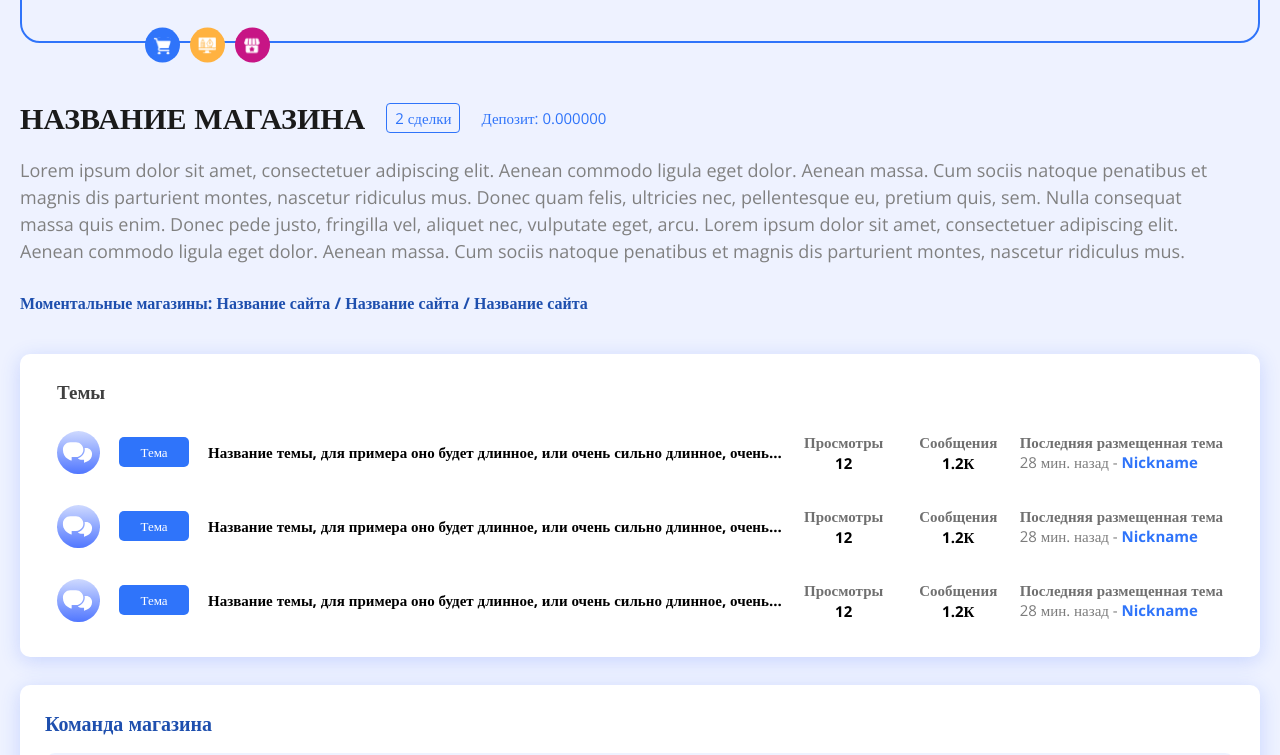
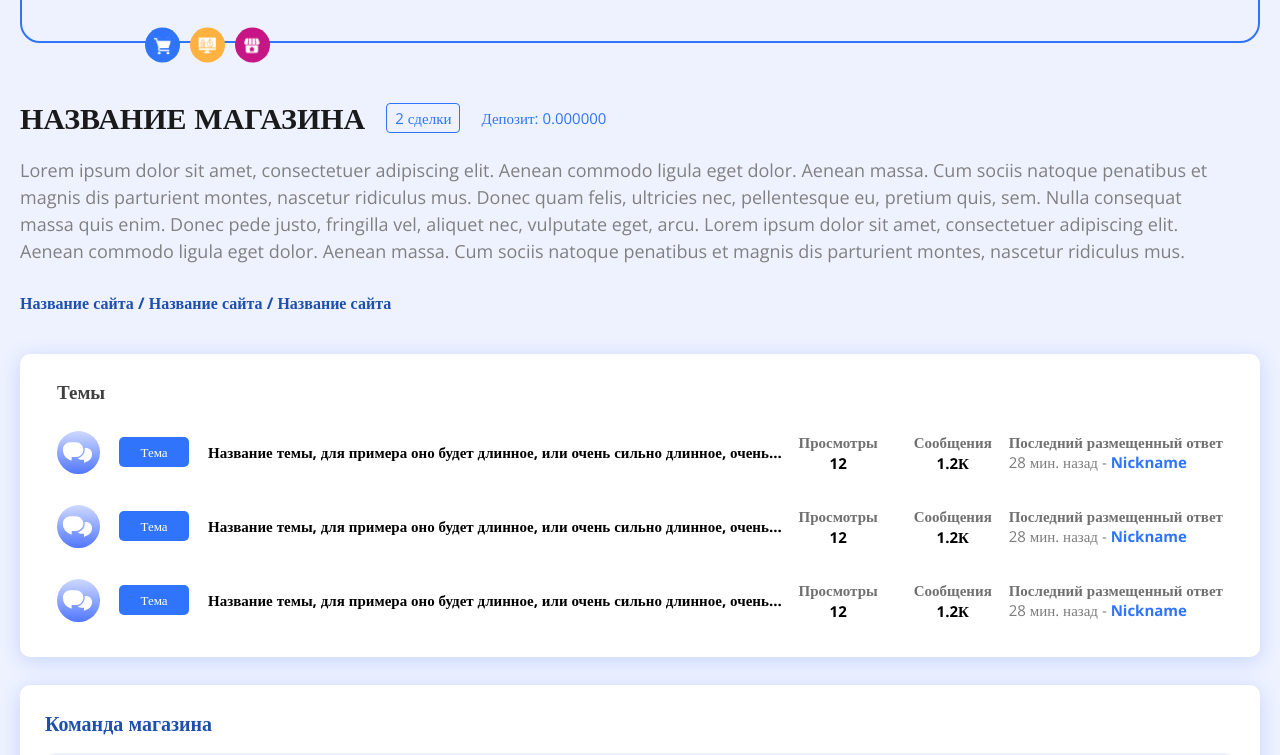
Before and after one commit to diorm47/krone, a React (Create React App) app: page /the-shops in a window 1280 px wide. Shown: the part 489-1244 px from the top of the page. Built offline with nearby package versions, Linux system fonts and the light colour scheme.

Commit message:
asdvasdf

```diff
--- a/src/components/nav-bar/nav-bar.css
+++ b/src/components/nav-bar/nav-bar.css
@@ -510,7 +510,7 @@ nav {
 
 @media only screen and (max-width: 500px) {
   .nav_logo svg {
-    width: 100px;
+    width: 140px;
   }
   .nav_auth_btns_desc {
     display: none;
--- a/src/index.css
+++ b/src/index.css
@@ -32,7 +32,7 @@ button {
 .mails_page_content_chat_input_upload_btn,
 .mails_page_content_chat_input_upload_btn,
 .user_page_profile_content_prefix p,
-.user_activity_item_right_top p {
+.user_activity_item_right_top p, .shop_theme_btn {
   transition: all 0.4s ease;
 }
 .blue_btn:hover,
@@ -40,9 +40,10 @@ button {
 .mails_page_content_chat_input_upload_btn:hover,
 .mails_page_content_chat_input_upload_btn,
 .user_page_profile_content_prefix p:hover,
-.user_activity_item_right_top p:hover {
+.user_activity_item_right_top p:hover, .shop_theme_btn:hover {
   transition: all 0.4s ease;
   background: rgb(11, 83, 226);
+  color: #fff;
 }
 
 .border_btn,
@@ -50,6 +51,7 @@ button {
 .footer_menu p,
 .notes_page_upload svg {
   transition: all 0.4s ease;
+  cursor: pointer;
 }
 .border_btn:hover {
   transition: all 0.4s ease;
--- a/src/pages/notes-page/notes-page.jsx
+++ b/src/pages/notes-page/notes-page.jsx
@@ -9,7 +9,7 @@ import MiniUser from "../../components/mini-user/mini-user";
 function NotesPage() {
   return (
     <div className="home_page">
-      <div className="default_carousel_top">
+      <div className="default_carousel_top container">
         <Carousel />
       </div>
 
--- a/src/pages/the-shops-page/the-shops-page.jsx
+++ b/src/pages/the-shops-page/the-shops-page.jsx
@@ -29,7 +29,7 @@ function TheShopsPage() {
         <div className="shops_page_title_left">
           <div className="shops_page_title_left_top">
             <h4>Название магазина</h4>
-            <div>
+            <div className="border_btn">
               {" "}
               <p>2 сделки</p>
             </div>
@@ -50,8 +50,9 @@ function TheShopsPage() {
           </div>
           <div className="team_shop_text">
             <p>
-              Моментальные магазины: Название сайта / Название сайта / Название
-              сайта
+              <span className="text_opacity_hover"> Название сайта </span> /{" "}
+              <span className="text_opacity_hover">Название сайта </span>/{" "}
+              <span className="text_opacity_hover">Название сайта</span>
             </p>
           </div>
         </div>
@@ -86,9 +87,11 @@ function TheShopsPage() {
                 </div>
               </div>
               <div className="themes_block_item_right">
+                <NavLink to="/theme">
                   <div className="themes_block_item_right_title">
-                  <p>Последняя размещенная тема</p>
+                    <p>Последний размещенный ответ</p>
                   </div>
+                </NavLink>
                 <div className="themes_block_item_right_time">
                   <div className="user_link user_link_r">
                     <p>
@@ -123,9 +126,11 @@ function TheShopsPage() {
                 </div>
               </div>
               <div className="themes_block_item_right">
+                <NavLink to="/theme">
                   <div className="themes_block_item_right_title">
-                  <p>Последняя размещенная тема</p>
+                    <p>Последний размещенный ответ</p>
                   </div>
+                </NavLink>
                 <div className="themes_block_item_right_time">
                   <div className="user_link user_link_r">
                     <p>
@@ -160,9 +165,11 @@ function TheShopsPage() {
                 </div>
               </div>
               <div className="themes_block_item_right">
+                <NavLink to="/theme">
                   <div className="themes_block_item_right_title">
-                  <p>Последняя размещенная тема</p>
+                    <p>Последний размещенный ответ</p>
                   </div>
+                </NavLink>
                 <div className="themes_block_item_right_time">
                   <div className="user_link user_link_r">
                     <p>
```
Also changed, not shown: src/pages/theme/theme.jsx (+9 -8 lines). Lines whose indentation alone changed are shown as unchanged.
